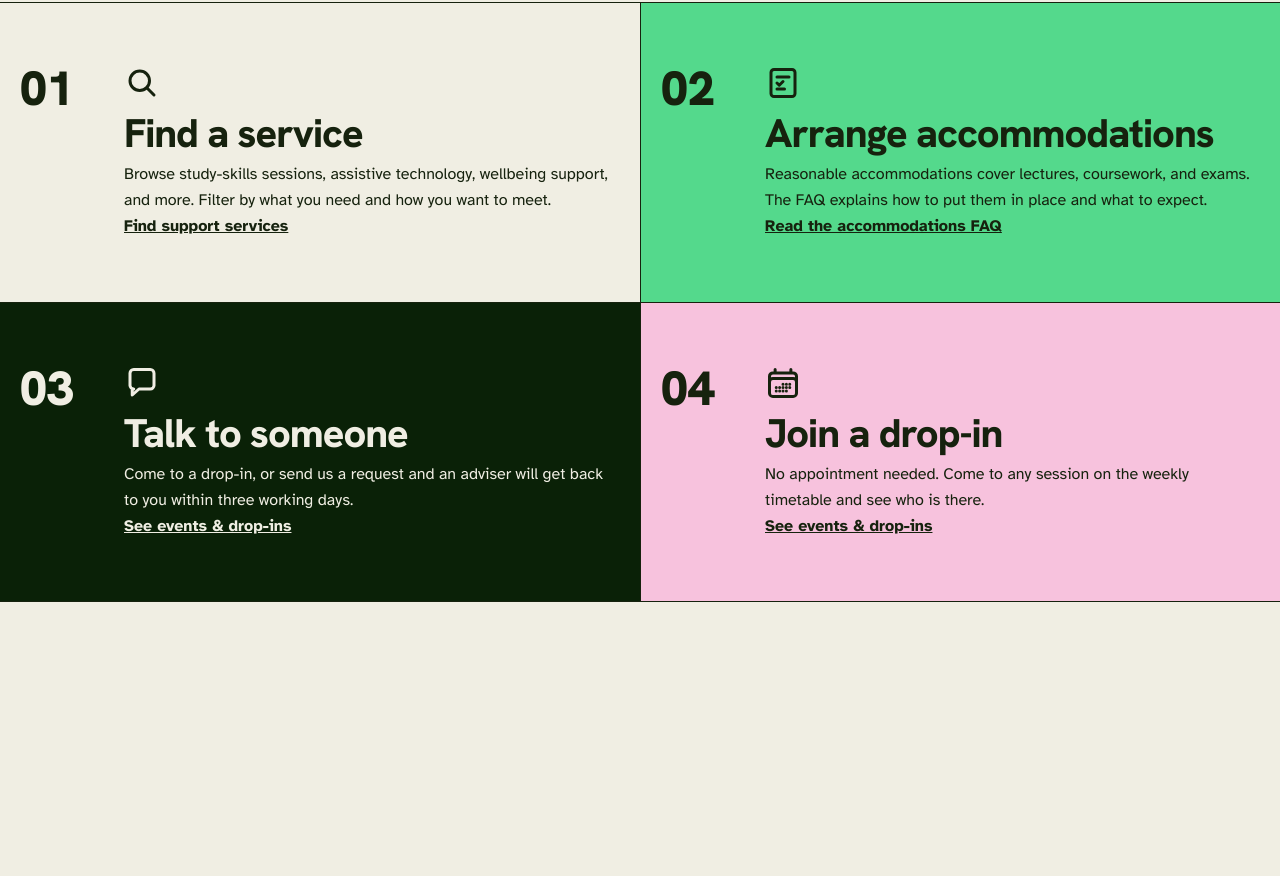
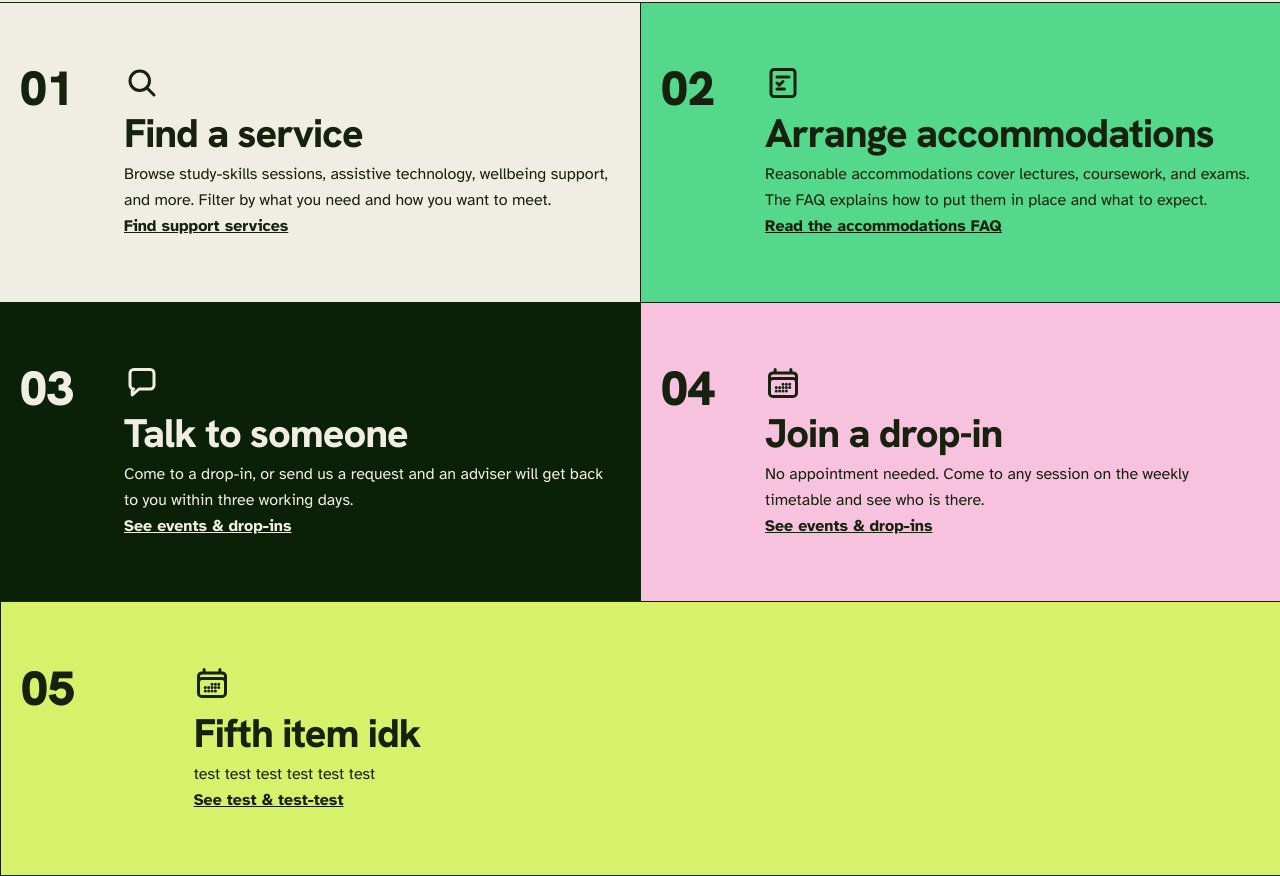
Before and after one commit to JivlaIsCold/WebDesignFrameworks, a website: page starter4/04-grid-starter/index.html in a window 1280 px wide. Shown: the part 1901-2777 px from the top of the page. Before the commit the page ends 2503 px from the top, so only its background shows below. Drawn offline with Linux system fonts and the light colour scheme.

Commit message:
homework bits done

```diff
--- a/starter4/04-grid-starter/index.html
+++ b/starter4/04-grid-starter/index.html
@@ -470,6 +470,46 @@
               </div>
             </div>
           </li>
+          <li
+            class="col-span-full border-t-(length:--rule) border-l-(length:--rule) border-ink bg-lime text-on-light"
+          >
+            <div class="grid grid-cols-[minmax(5rem,12%)_1fr] gap-6 px-5 py-[clamp(2.25rem,1.5rem+3vw,4rem)]">
+              <span
+                class="font-display text-[clamp(2rem,1.5rem+2vw,3rem)] leading-none font-black"
+                aria-hidden="true"
+                >05</span
+              >
+              <div class="min-w-0 break-words">
+                <svg
+                  class="mb-3 h-9 w-9"
+                  viewBox="0 0 24 24"
+                  fill="none"
+                  stroke="currentColor"
+                  stroke-width="2"
+                  stroke-linecap="round"
+                  stroke-linejoin="round"
+                  aria-hidden="true"
+                >
+                  <path
+                    d="M6.75 3V5.25M17.25 3V5.25M3 18.75V7.5C3 6.25736 4.00736 5.25 5.25 5.25H18.75C19.9926 5.25 21 6.25736 21 7.5V18.75M3 18.75C3 19.9926 4.00736 21 5.25 21H18.75C19.9926 21 21 19.9926 21 18.75M3 18.75V11.25C3 10.0074 4.00736 9 5.25 9H18.75C19.9926 9 21 10.0074 21 11.25V18.75M12 12.75H12.0075V12.7575H12V12.75ZM12 15H12.0075V15.0075H12V15ZM12 17.25H12.0075V17.2575H12V17.25ZM9.75 15H9.7575V15.0075H9.75V15ZM9.75 17.25H9.7575V17.2575H9.75V17.25ZM7.5 15H7.5075V15.0075H7.5V15ZM7.5 17.25H7.5075V17.2575H7.5V17.25ZM14.25 12.75H14.2575V12.7575H14.25V12.75ZM14.25 15H14.2575V15.0075H14.25V15ZM14.25 17.25H14.2575V17.2575H14.25V17.25ZM16.5 12.75H16.5075V12.7575H16.5V12.75ZM16.5 15H16.5075V15.0075H16.5V15Z"
+                  />
+                </svg>
+                <h3
+                  class="mb-2 font-display text-h2 leading-none font-extrabold tracking-tight text-balance"
+                >
+                  Fifth item idk
+                </h3>
+                <p>
+                  test test test test test test
+                </p>
+                <p>
+                  <a class="font-bold text-inherit underline" href="events.html"
+                    >See test &amp; test-test</a
+                  >
+                </p>
+              </div>
+            </div>
+          </li>
         </ul>
       </section>
     </main>
--- a/starter4/04-grid-starter/styles/app.css
+++ b/starter4/04-grid-starter/styles/app.css
@@ -17,6 +17,7 @@
   --color-on-light: #16220e;
   --color-on-dark: #f0eee3;
 
+
   /* Same mechanism as --text-display from week 1: a clamp()ed size,
      available as the text-h2 utility. Week 7 covers writing your own. */
   --text-display: clamp(2.5rem, 1.6rem + 4vw, 5rem);
```
Also changed, not shown: starter4/04-grid-starter/practice.html (+11 -0 lines), starter4/04-grid-starter/assets/app.css.
